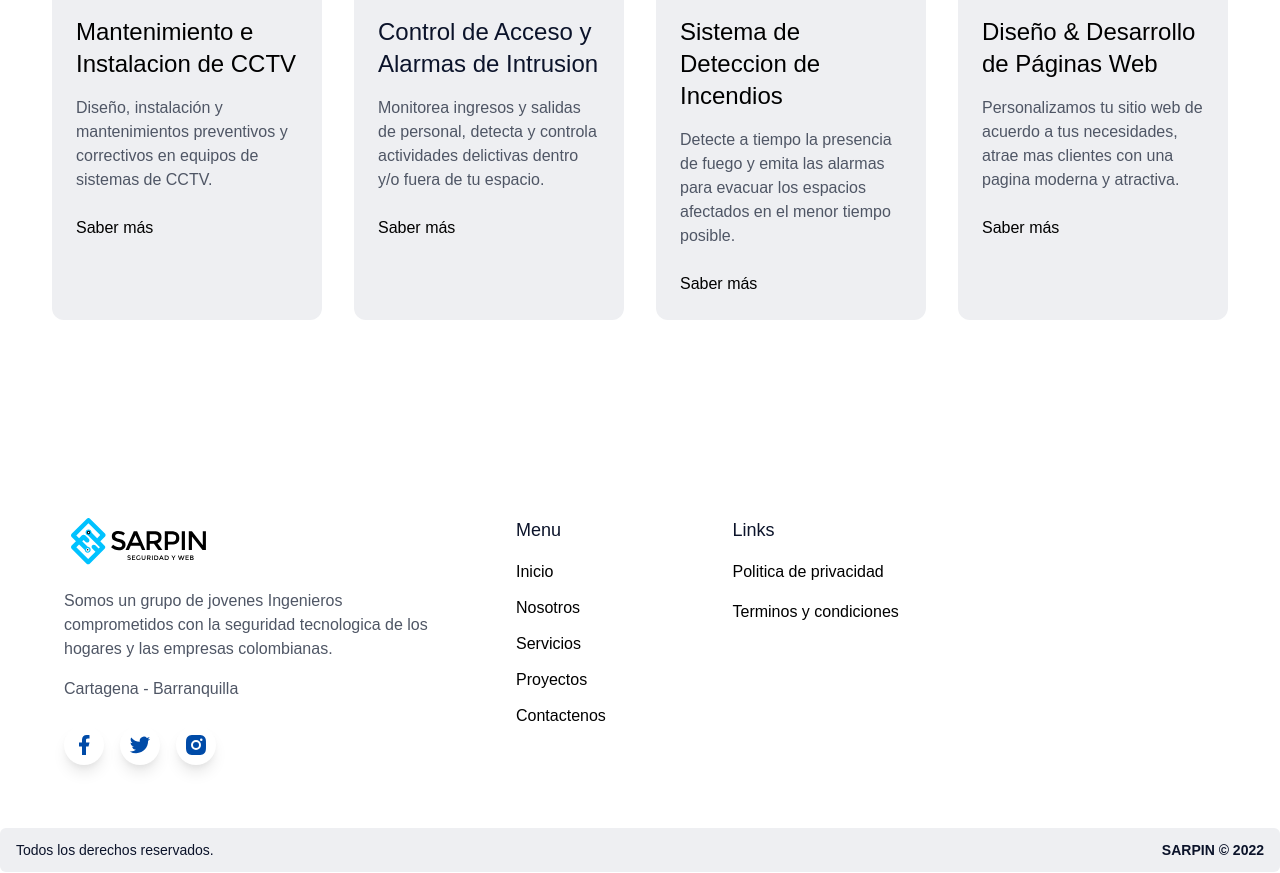
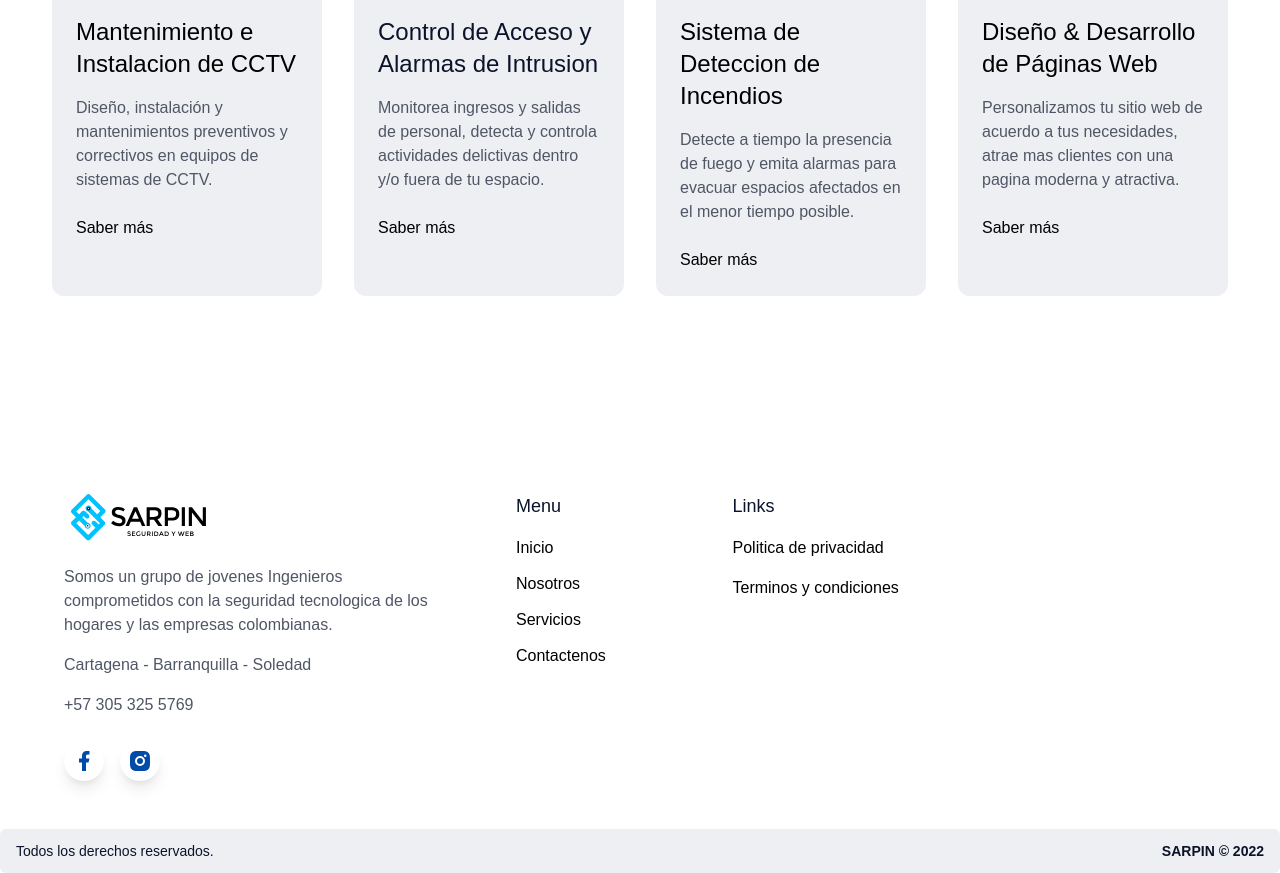
Before and after one commit to sarmiente/sarpinweb, a Next.js app: page / in a window 1280 px wide. Shown: the part 1840-2713 px from the top of the page. Built offline with nearby package versions, Linux system fonts and the light colour scheme.

Commit message:
2 files modified

```diff
--- a/components/Layout/Footer.js
+++ b/components/Layout/Footer.js
@@ -16,7 +16,9 @@ const Footer = () => {
               Somos un grupo de jovenes Ingenieros comprometidos con la
               seguridad tecnologica de los hogares y las empresas colombianas.
             </p>
-            <p className="pb-4">Cartagena - Barranquilla</p>
+            <p className="pb-4">Cartagena - Barranquilla - Soledad</p>
+
+            <p className="pb-4">+57 305 325 5769</p>
             <div className="flex gap-4 w-full mt-2">
               <div>
                 <a
@@ -26,14 +28,14 @@ const Footer = () => {
                   <Image src={Facebook} />
                 </a>
               </div>
-              <div>
+              {/*   <div>
                 <a
                   href=""
                   className="bg-white-500 rounded-full flex p-2 shadow-lg"
                 >
                   <Image src={Twitter} />
                 </a>
-              </div>
+              </div> */}
               <div>
                 <a
                   href=""
@@ -71,14 +73,14 @@ const Footer = () => {
                       Servicios
                     </a>
                   </li>
-                  <li>
+                  {/* <li>
                     <a
                       href="/#proyectos"
                       className="hover:text-blue-100 transition"
                     >
                       Proyectos
                     </a>
-                  </li>
+                  </li> */}
                   <li>
                     <a
                       href="https://wa.me/573053255769"
--- a/components/Servicios.js
+++ b/components/Servicios.js
@@ -32,8 +32,8 @@ const Servicios = () => {
               >
                 <span className="font-bold text-white-300">1</span>
               </div>
-              <div className="space-y-4">
-                <h4 className="text-2xl text-gray-800 font-medium transition group-hover:text-white-500">
+              <div className="space-y-4 group-hover:text-white-500">
+                <h4 className="text-2xl text-gray-800 font-medium transition ">
                   Mantenimiento e Instalacion de CCTV
                 </h4>
                 <p className="text-gray-600 group-hover:text-white-500">
@@ -44,7 +44,7 @@ const Servicios = () => {
                 <a
                   href="https://wa.me/573053255769"
                   target="_blank"
-                  className=""
+                  className="group-hover:text-white-500"
                 >
                   Saber más
                 </a>
@@ -79,7 +79,11 @@ const Servicios = () => {
                   actividades delictivas dentro y/o fuera de tu espacio.
                 </p>
                 <br />
-                <a href="https://wa.me/573053255769" target="_blank">
+                <a
+                  className="group-hover:text-white-500"
+                  href="https://wa.me/573053255769"
+                  target="_blank"
+                >
                   Saber más
                 </a>
               </div>
@@ -102,12 +106,15 @@ const Servicios = () => {
                   Sistema de Deteccion de Incendios
                 </h4>
                 <p className="text-gray-600 group-hover:text-white-500">
-                  Detecte a tiempo la presencia de fuego y emita las alarmas
-                  para evacuar los espacios afectados en el menor tiempo
-                  posible.
+                  Detecte a tiempo la presencia de fuego y emita alarmas para
+                  evacuar espacios afectados en el menor tiempo posible.
                 </p>
                 <br />
-                <a href="https://wa.me/573053255769" target="_blank">
+                <a
+                  className="group-hover:text-white-500"
+                  href="https://wa.me/573053255769"
+                  target="_blank"
+                >
                   Saber más
                 </a>
               </div>
@@ -135,7 +142,11 @@ const Servicios = () => {
                   atrae mas clientes con una pagina moderna y atractiva.
                 </p>
                 <br />
-                <a href="https://wa.me/573053255769" target="_blank">
+                <a
+                  className="group-hover:text-white-500"
+                  href="https://wa.me/573053255769"
+                  target="_blank"
+                >
                   Saber más
                 </a>
               </div>
```
